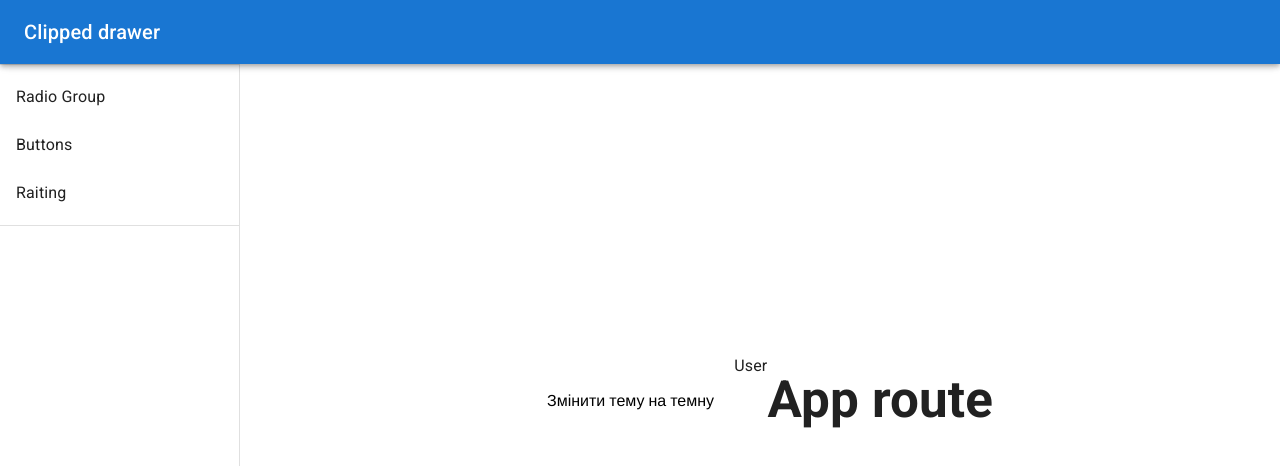
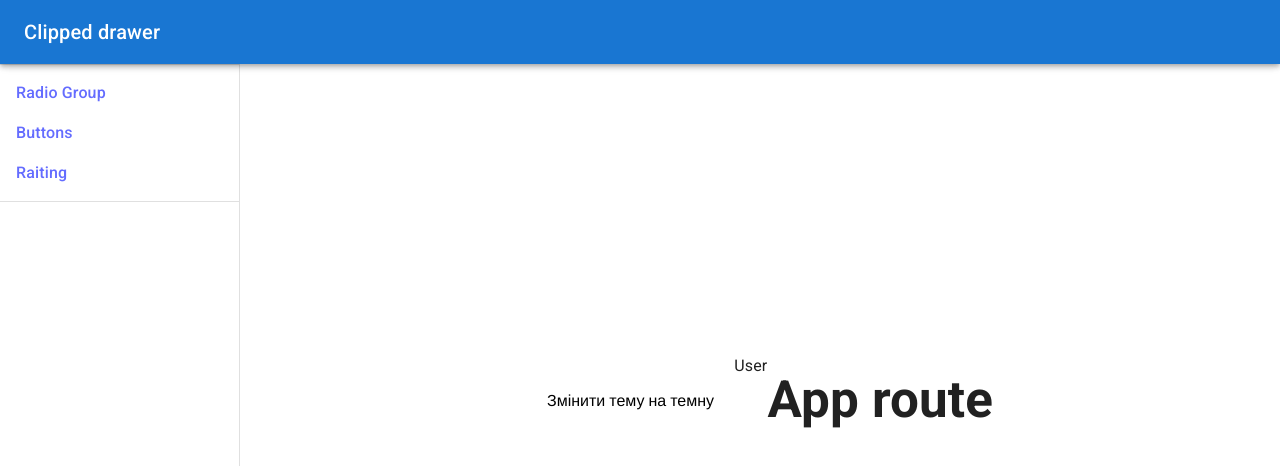
Before and after one commit to ybabenkoJapp/react-tutorial-and-components, a React (Vite) app: page / in a window 1280 px wide. Shown: the top 466 px of the page. Built offline with nearby package versions, Linux system fonts and the light colour scheme; no server answers; a web font is replaced by a local one.

Commit message:
fix: update SidebarLayout to include NavLink for navigation items

```diff
--- a/src/layouts/sidebarLayout.tsx
+++ b/src/layouts/sidebarLayout.tsx
@@ -17,7 +17,7 @@ import { ThemeProvider, createTheme } from "@mui/material/styles";
 import { MyThemeProvider } from "../buildInHooks/ThemeContext";
 import ThemedButton from "../components/ThemedButton";
 import BasicUseEffectExample from "../buildInHooks/BasicUseEffectExample";
-import { Outlet } from "react-router";
+import { Outlet, NavLink } from "react-router";
 
 const theme = createTheme({
   palette: {
@@ -28,11 +28,11 @@ const theme = createTheme({
 });
 
 export default function SidebarLayout() {
-   const [value, setValue] = React.useState("My test value");
+  const [value, setValue] = React.useState("My test value");
 
-   function onChangeHandler(e: React.ChangeEvent<HTMLInputElement>) {
-     setValue(e.target.value);
-   }
+  function onChangeHandler(e: React.ChangeEvent<HTMLInputElement>) {
+    setValue(e.target.value);
+  }
   const drawerWidth = 240;
   return (
     <Box sx={{ display: "flex" }}>
@@ -62,10 +62,14 @@ export default function SidebarLayout() {
         <Divider />
         <Box sx={{ overflow: "auto" }}>
           <List>
-            {["Radio Group", "Buttons", "Raiting"].map((text, index) => (
-              <ListItem key={text} disablePadding>
+            {[
+              { lable: "Radio Group", link: "/radio-group", id: 1 },
+              { lable: "Buttons", link: "/buttons", id: 2 },
+              { lable: "Raiting", link: "/raiting", id: 3 },
+            ].flatMap(({ lable, link, id }) => (
+              <ListItem key={id} disablePadding>
                 <ListItemButton>
-                  <ListItemText primary={text} />
+                  <NavLink to={link}>{lable}</NavLink>
                 </ListItemButton>
               </ListItem>
             ))}
```
